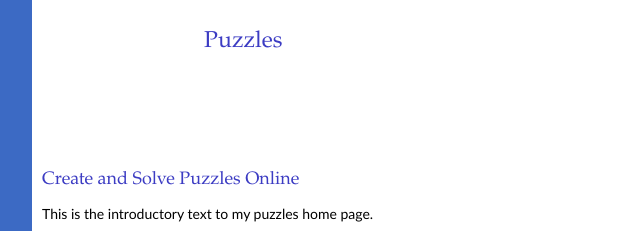
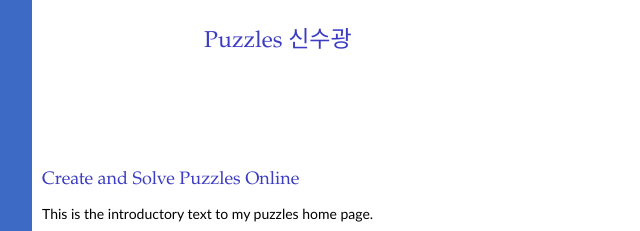
Before and after one commit to mtbssk/mtbssk.github.io, a plain HTML site: page Puzzles.html in a window 1280 px wide. Shown: the top 231 px of the page, 98-738 px from the left. Drawn offline with Linux system fonts and the light colour scheme.

Commit message:
puzzle version 0.1

```diff
--- a/Puzzles.html
+++ b/Puzzles.html
@@ -88,7 +88,7 @@ $(document).ready(function(){
 <body>
     <section id="container">
         <header id="header">
-            <h1>Puzzles</h1>
+            <h1>Puzzles 신수광</h1>
 			<a href="http://puzzles.kyrnin.com/index.html#"><section id="join" class="unhighlight">
 	            <h2>Join Now!</h2>
             </section></a>
```
